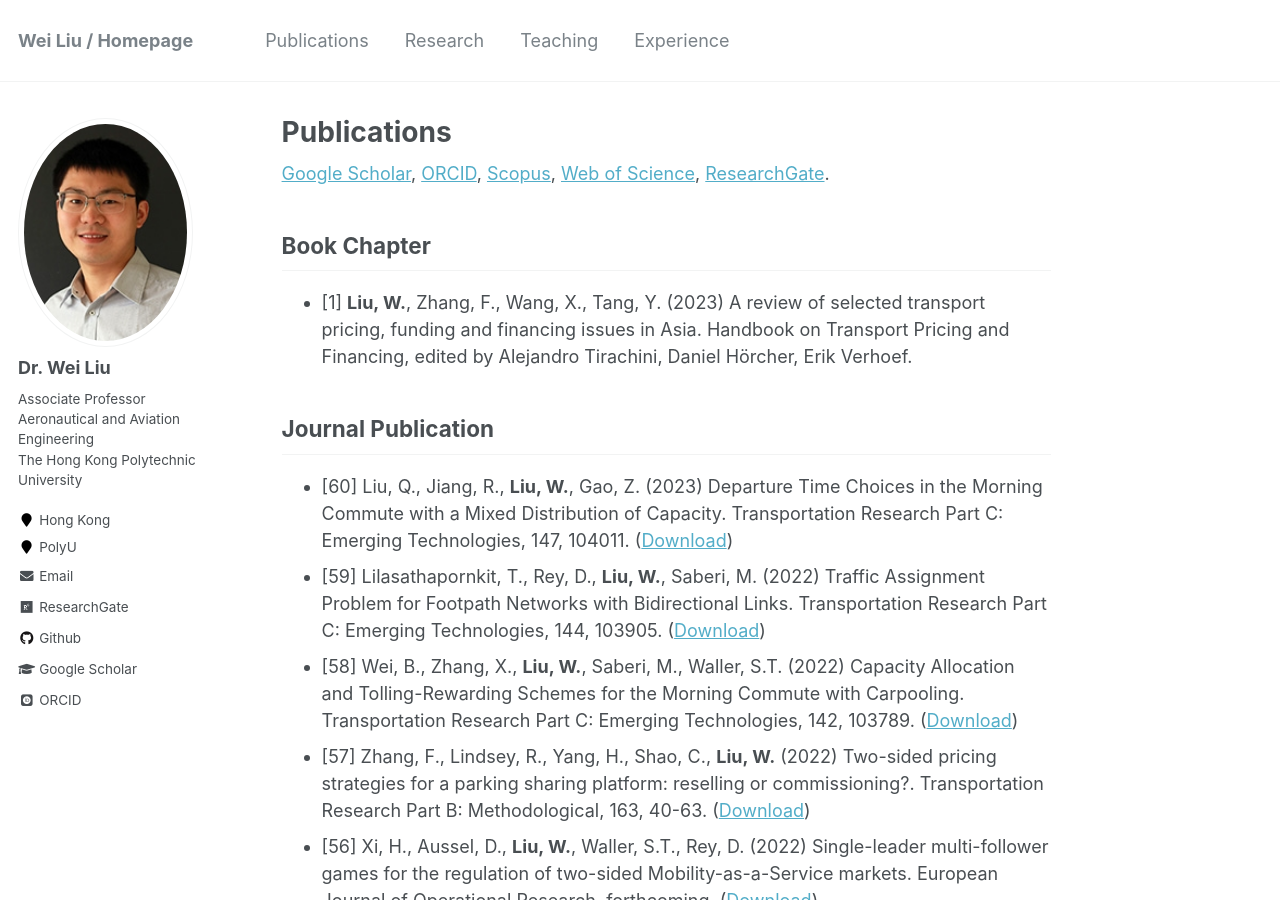
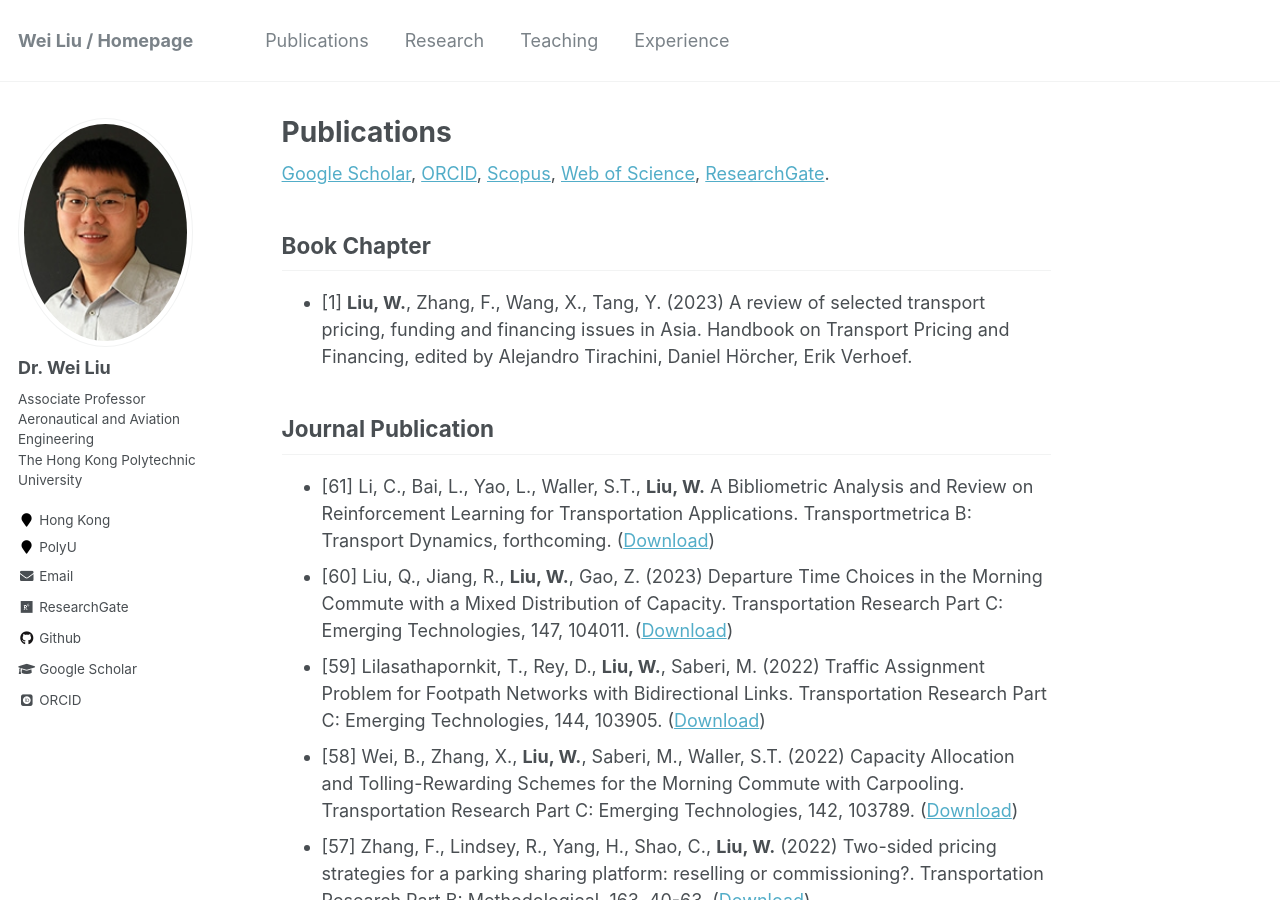
Before and after one commit to weiliu2016/weiliu2016.github.io, a Jekyll site: the page built from _pages/publications.md, in a window 1280 px wide and 900 px high. Built offline with Jekyll 4.4.1, drawn with Linux system fonts in a browser that asks for light colours; some web fonts are replaced.

Commit message:
Update publications.md

```diff
--- a/_pages/publications.md
+++ b/_pages/publications.md
@@ -22,6 +22,7 @@ Book Chapter
 
 Journal Publication
 ----------
+* [61] Li, C., Bai, L., Yao, L., Waller, S.T., **Liu, W.** A Bibliometric Analysis and Review on Reinforcement Learning for Transportation Applications. Transportmetrica B: Transport Dynamics, forthcoming. ([Download](https://doi.org/10.1080))
 * [60] Liu, Q., Jiang, R., **Liu, W.**, Gao, Z. (2023) Departure Time Choices in the Morning Commute with a Mixed Distribution of Capacity. Transportation Research Part C: Emerging Technologies, 147, 104011. ([Download](https://doi.org/10.1016/j.trc.2022.104011))
 * [59] Lilasathapornkit, T., Rey, D., **Liu, W.**, Saberi, M. (2022) Traffic Assignment Problem for Footpath Networks with Bidirectional Links.  Transportation Research Part C: Emerging Technologies, 144, 103905. ([Download](https://doi.org/10.1016/j.trc.2022.103905))
 * [58] Wei, B., Zhang, X., **Liu, W.**, Saberi, M., Waller, S.T. (2022) Capacity Allocation and Tolling-Rewarding Schemes for the Morning Commute with Carpooling. Transportation Research Part C: Emerging Technologies, 142, 103789. ([Download](https://doi.org/10.1016/j.trc.2022.103789))
```
